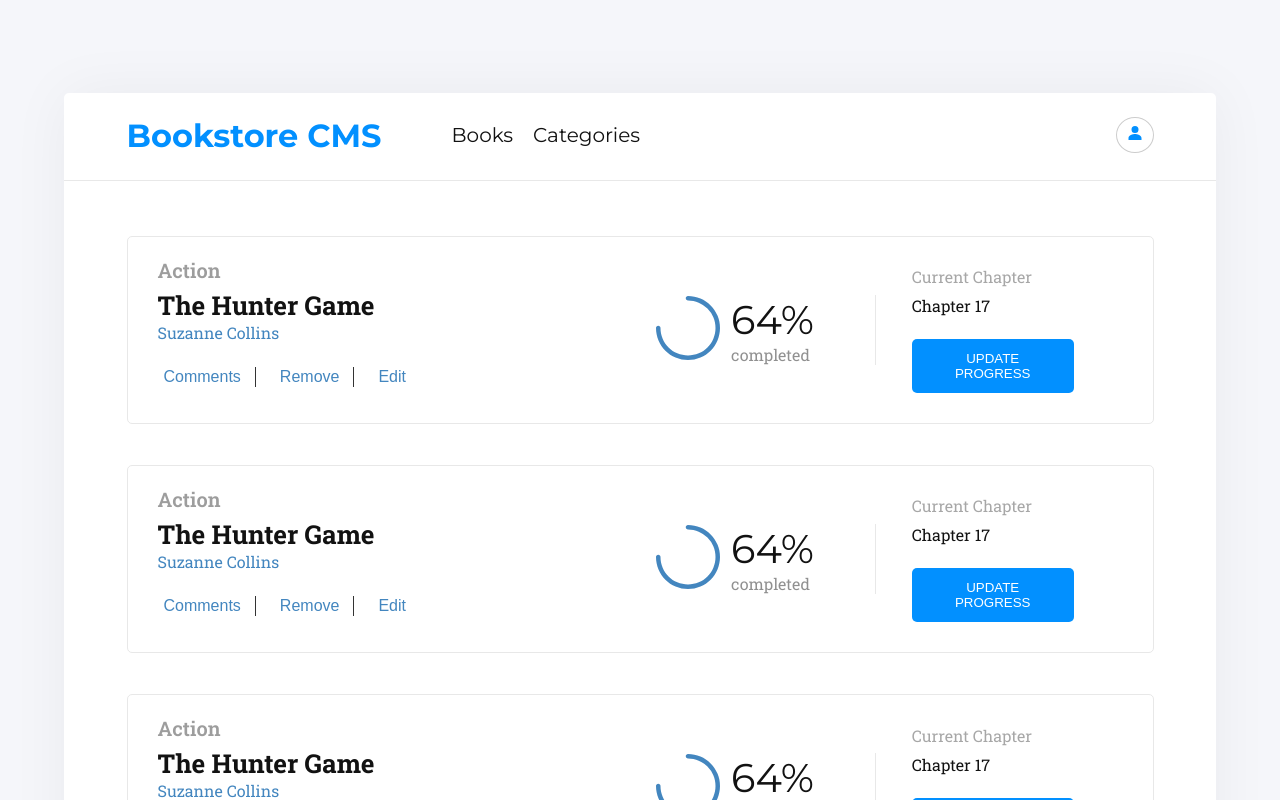
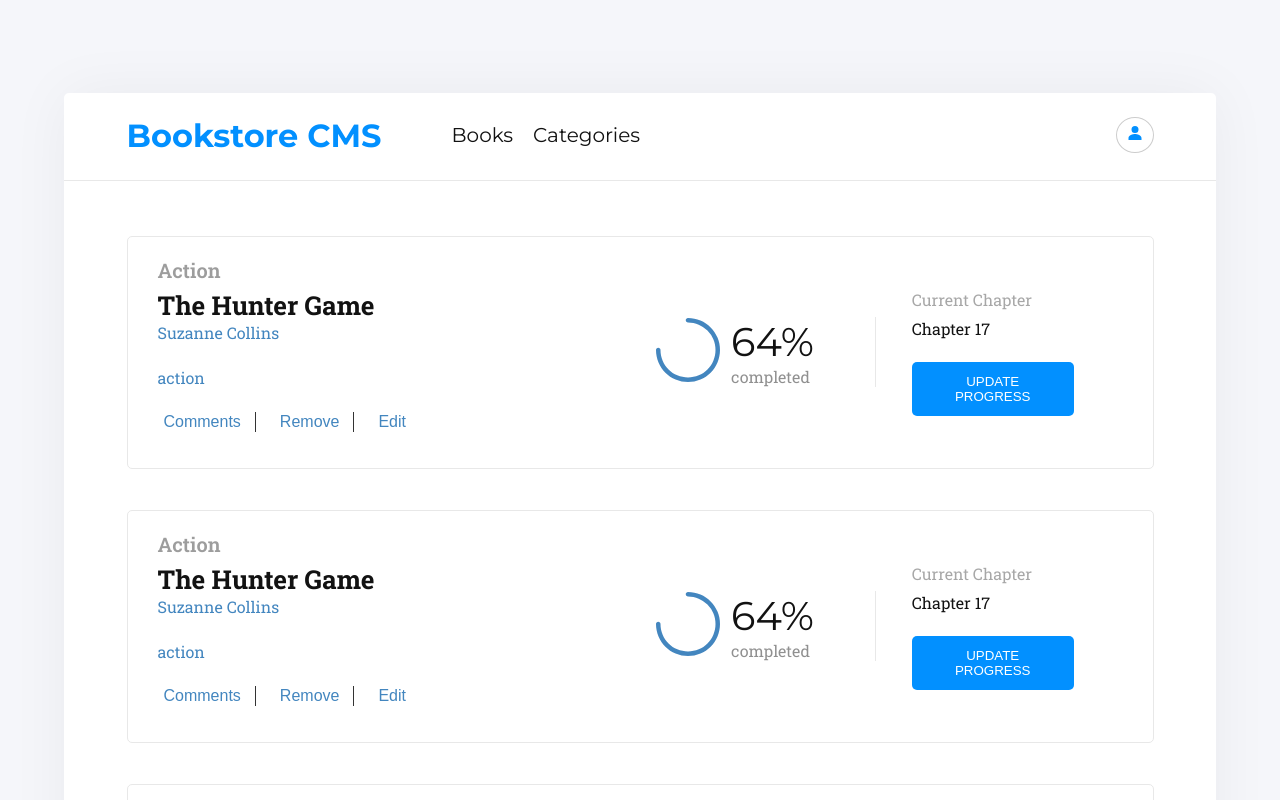
Before and after one commit to m00h0/Book-store-react-, a JavaScript app: page / in a window 1280 px wide. Shown: the top 800 px of the page. Built offline with nearby package versions, Linux system fonts and the light colour scheme; the HTML template or start-up script is replaced by a standard one.

Commit message:
fix linters errors

```diff
--- a/src/components/book/Book.js
+++ b/src/components/book/Book.js
@@ -8,6 +8,7 @@ const Book = () => (
         <p className="book-type">action</p>
         <h2 className="book-title">the hunter game</h2>
         <p className="book-author">Suzanne Collins</p>
+        <p className="book-author">action</p>
         <ul className="book-actions">
           <li className="book-action">
             <button type="button" className="comment-btn">
```
